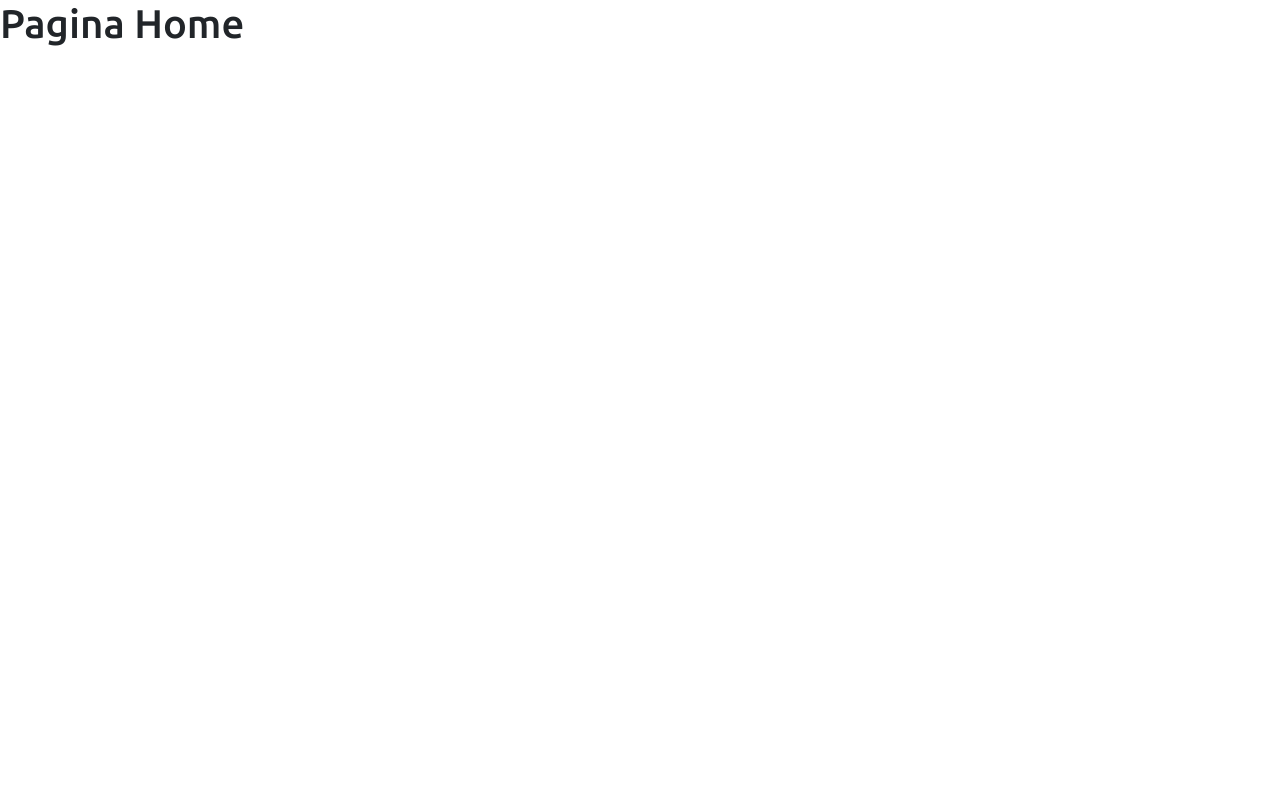
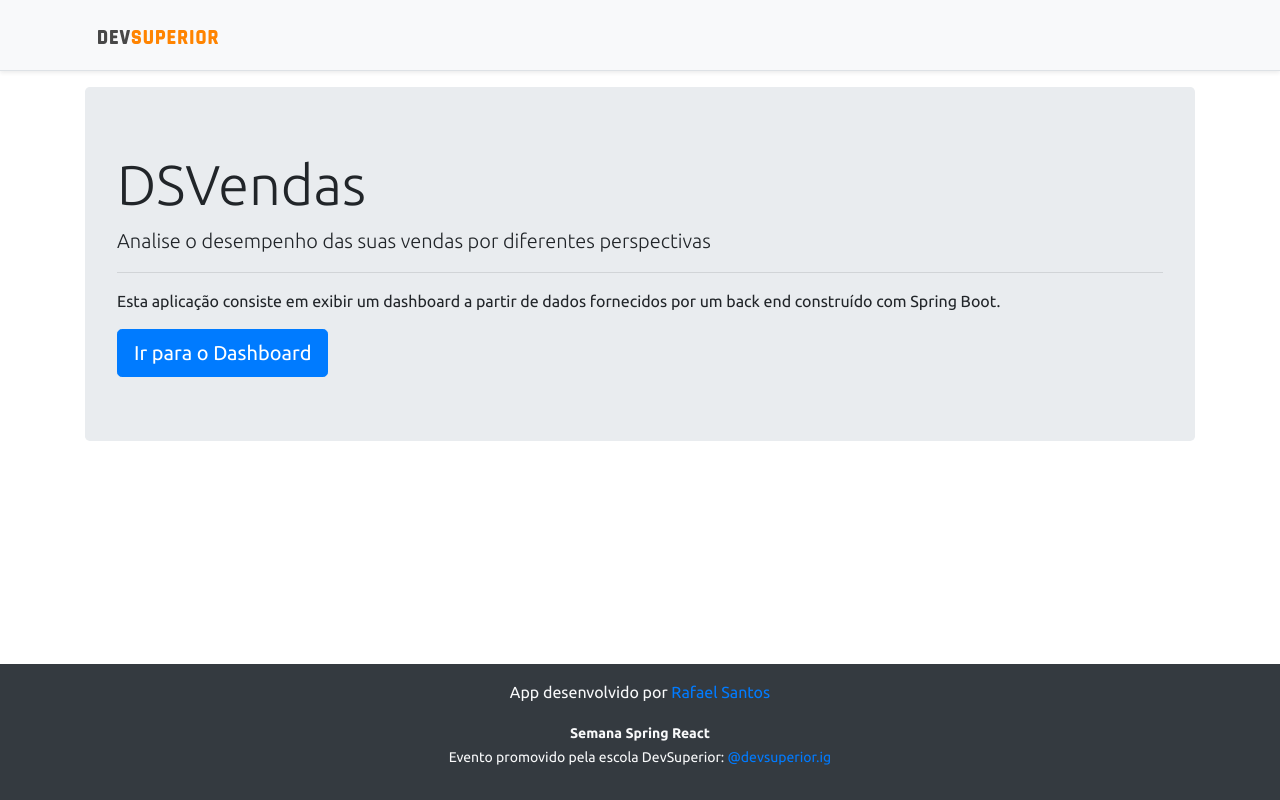
Before and after one commit to Erickkuroi19/projeto-sds3, a React (Create React App) app in the folder frontend/: page / in a window 1280 px wide. Built offline with nearby package versions, Linux system fonts and the light colour scheme.

Commit message:
Home, navigation

```diff
--- a/frontend/src/components/Navbar/index.tsx
+++ b/frontend/src/components/Navbar/index.tsx
@@ -1,12 +1,18 @@
 import ImgDsDark from 'assets/img/ds-dark.svg'
+import { Link } from "react-router-dom";
 
 function NavBar() {
   return (
     <div className="d-flex flex-column flex-md-row align-items-center p-3 px-md-4 mb-3 bg-light border-bottom shadow-sm">
       <div className="container">
         <nav className="my-2 my-md-0 mr-md-3">
+        <Link className="btn" to="/" >
           <img src={ImgDsDark} alt="DevSuperior" width="120" />
+
+          </Link>
+
         </nav>
+
       </div>
     </div>
   );
--- a/frontend/src/pages/Home/index.tsx
+++ b/frontend/src/pages/Home/index.tsx
@@ -1,10 +1,25 @@
-
+import Footer from "components/Footer";
+import NavBar from "components/Navbar";
+import { Link } from "react-router-dom";
 
 function Home() {
     return (
-        <div>
-            <h1>Pagina Home</h1>
-        </div>
+        <>
+            <NavBar />
+            <div className="container">
+                <div className="jumbotron">
+                    <h1 className="display-4">DSVendas</h1>
+                    <p className="lead">Analise o desempenho das suas vendas por diferentes perspectivas</p>
+                    <hr />
+                    <p>Esta aplicação consiste em exibir um dashboard a partir de dados fornecidos por um back end construído com Spring Boot.</p>
+
+                    <Link className="btn btn-primary btn-lg" to="/Dashboard" >
+                        Ir para o Dashboard
+                    </Link>
+                </div>
+            </div>
+            <Footer />
+        </>
     );
 }
 
```
Lines whose indentation alone changed are shown as unchanged.
